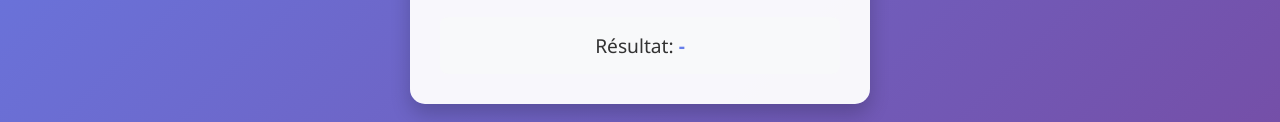
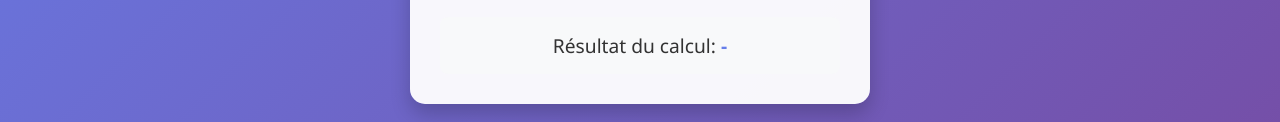
Before and after one commit to Siinnn/Simple-Java-CI, a plain HTML site: page web/index.html in a window 1280 px wide. Shown: the part 501-623 px from the top of the page. Drawn offline with Linux system fonts and the light colour scheme.

Commit message:
Test deploiement

```diff
--- a/web/index.html
+++ b/web/index.html
@@ -19,7 +19,7 @@
                 <button id="reduceButton" class="btn">Soustraire</button>
             </div>
             <div class="result">
-                <p>Résultat: <span id="result">-</span></p>
+                <p>Résultat du calcul: <span id="result">-</span></p>
             </div>
         </div>
     </div>
```
Also changed, not shown: 3 other files.
